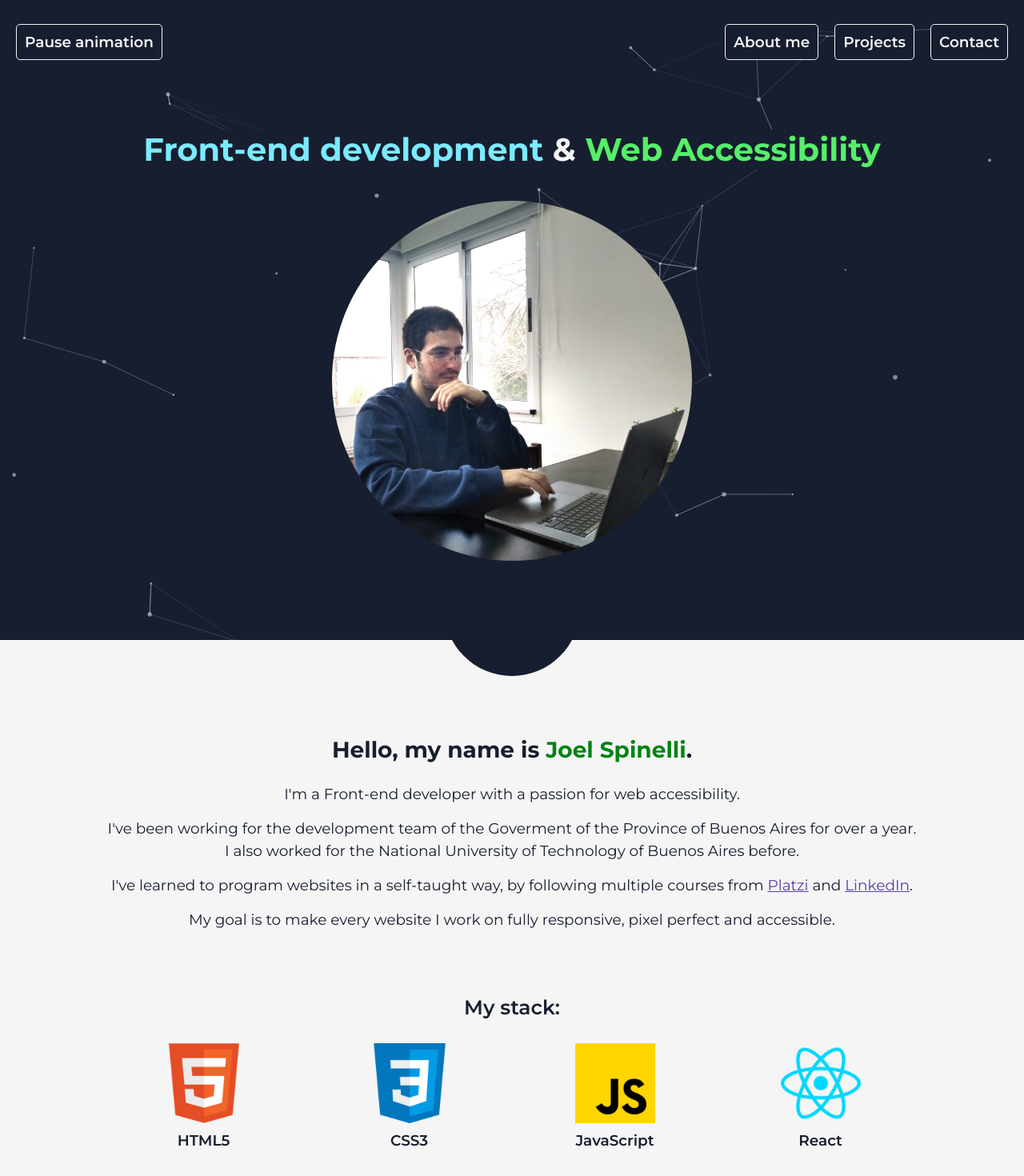
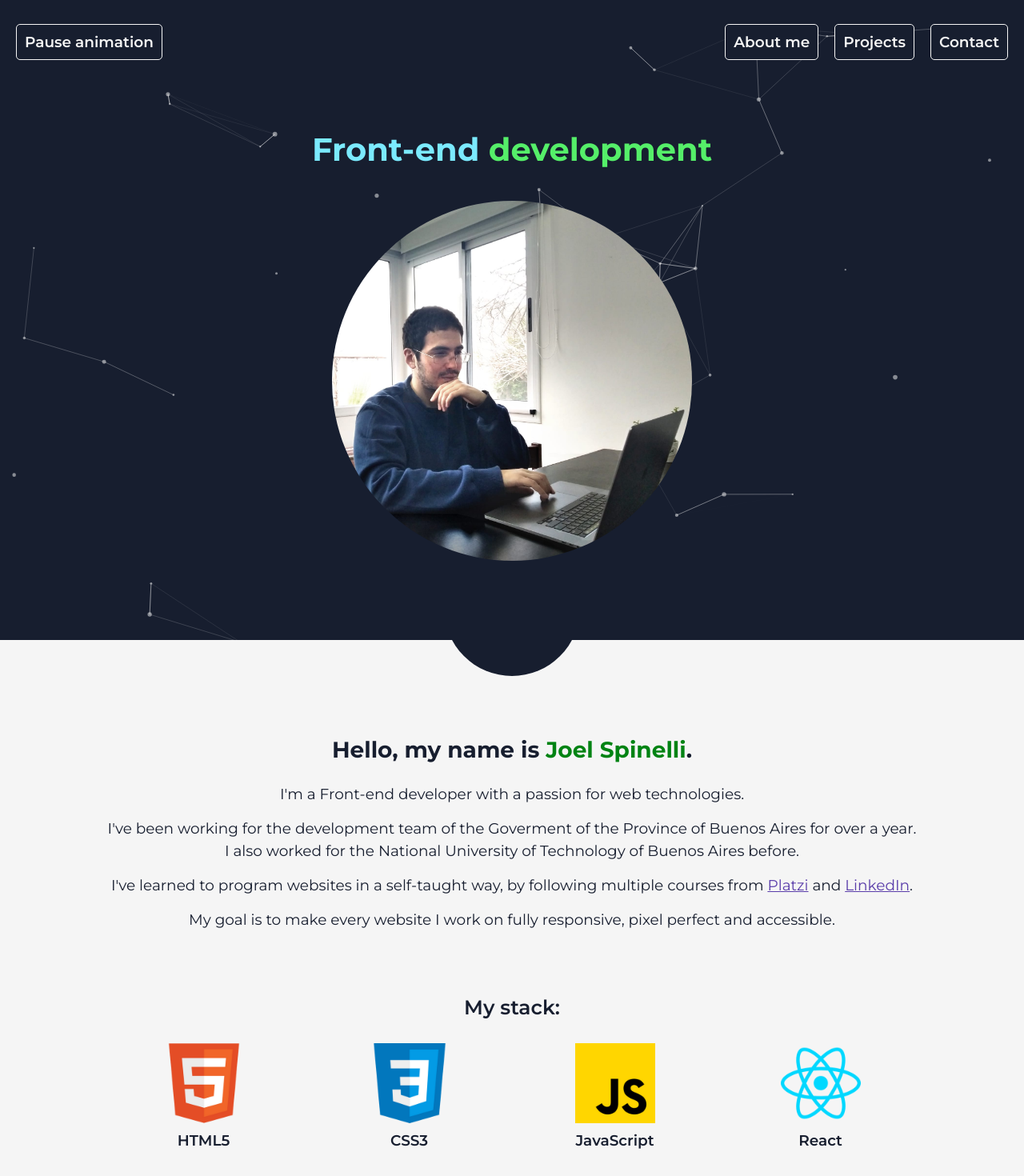
Before and after one commit to joelspi97/portfolio, a React (Create React App) app: page / in a window 1280 px wide. Shown: the top 1470 px of the page at 80% size. Built offline with nearby package versions, Linux system fonts and the light colour scheme.

Commit message:
updated text in header, about me and footer

```diff
--- a/public/index.html
+++ b/public/index.html
@@ -8,7 +8,7 @@
     <meta name="description" content="Front-end web development - Joel Spinelli" />
     <link rel="apple-touch-icon" href="%PUBLIC_URL%/logo192.png" />
     <link rel="manifest" href="%PUBLIC_URL%/manifest.json" />
-    <title>Joel Spinelli | Front-end development & Web Accessibility</title>
+    <title>Joel Spinelli | Front-end development</title>
 
     <!-- Portfolio's fonts -->
     <link rel="preconnect" href="https://fonts.gstatic.com">
--- a/src/App.jsx
+++ b/src/App.jsx
@@ -20,7 +20,7 @@ function App() {
       <footer className="footer">
         <AnimatedDiv>
           <p>Want to see the code of this website? <a className="simple-link focusable" href="https://github.com/joelspi97/portfolio" target="_blank" rel="noreferrer" aria-label="Visit this website Github repository." title="Visit this website Github repository">Click here!</a></p>
-          <p>Made by Joel Spinelli with <span aria-label="love">❤️️</span> and <span aria-label="porcine power">🐷</span></p>
+          <p>Made with <span aria-label="love">❤️️</span> by Joel Spinelli.</p>
         </AnimatedDiv>
       </footer>
     </>
--- a/src/components/AboutMe.jsx
+++ b/src/components/AboutMe.jsx
@@ -20,7 +20,7 @@ function AboutMe() {
                 <h1 className="section-heading">Hello, my name is <span>Joel Spinelli</span>.</h1>
             </AnimatedDiv>
             <AnimatedDiv elementClassName="about-me__text-container center-content">
-                <p>I'm a Front-end developer with a passion for web accessibility.</p>
+                <p>I'm a Front-end developer with a passion for web technologies.</p>
                 <p>
                     I've been working for the development team of the Goverment of the Province of Buenos Aires for over a year.
                     <br />
--- a/src/components/Header.jsx
+++ b/src/components/Header.jsx
@@ -42,7 +42,7 @@ function Header() {
             </AnimatedDiv>
             <div className="header__heading-container center-content">
                 <AnimatedDiv>
-                    <h1 className="section-heading"><span>Front-end development</span> &amp; <span>Web Accessibility</span></h1>
+                    <h1 className="section-heading"><span>Front-end</span> <span>development</span></h1>
                 </AnimatedDiv>
                 <AnimatedDiv>
                     <img src={profilePicture} alt="Joel Spinelli, front-end developer, coding in his laptop." />
--- a/src/scss/components/project.scss
+++ b/src/scss/components/project.scss
@@ -59,7 +59,6 @@
     font-size: 1.85rem;
     line-height: 2.8rem;
     margin-bottom: 3rem;
-    text-align: justify;
   }
 
   &__show-more {
```
